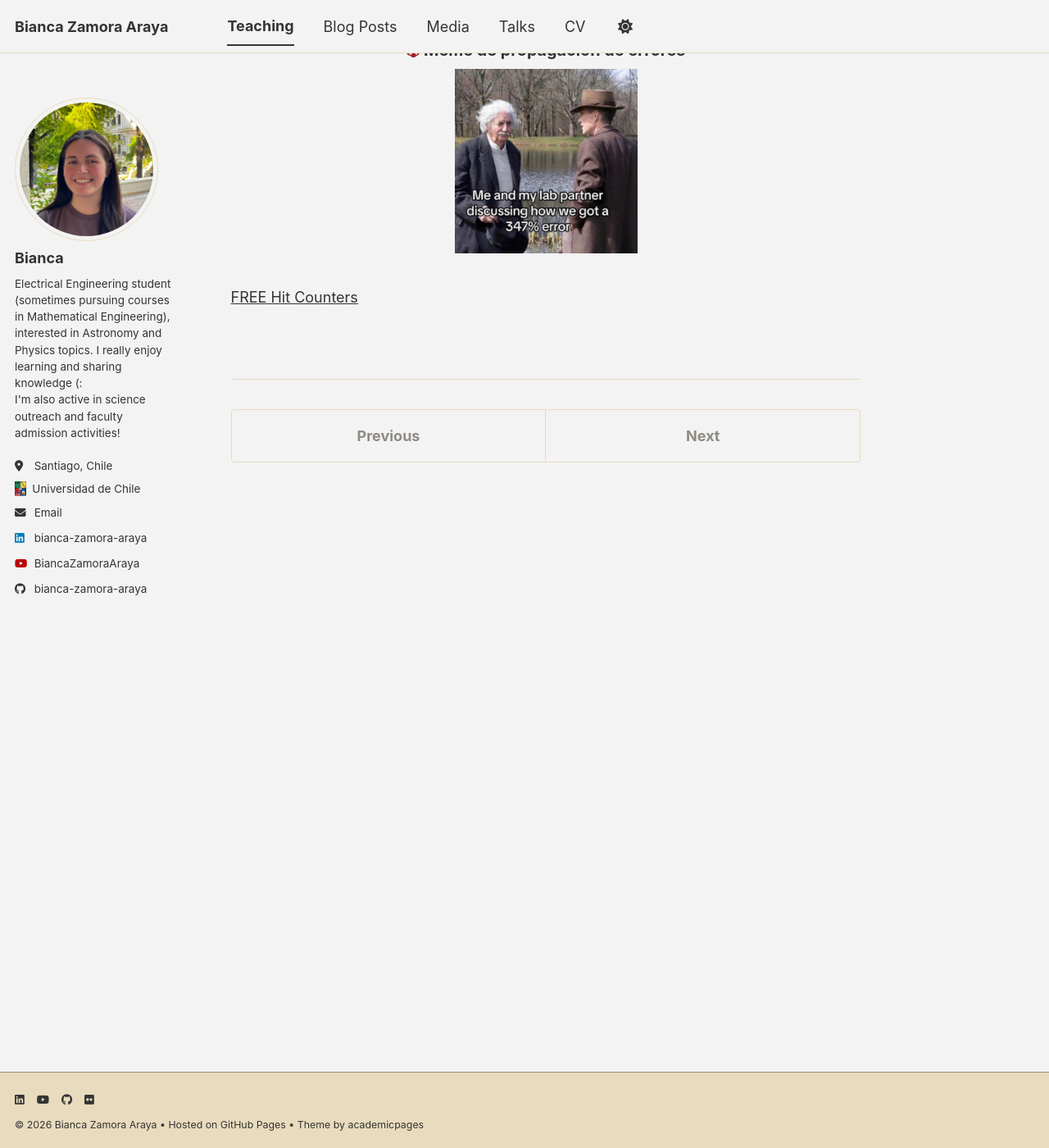
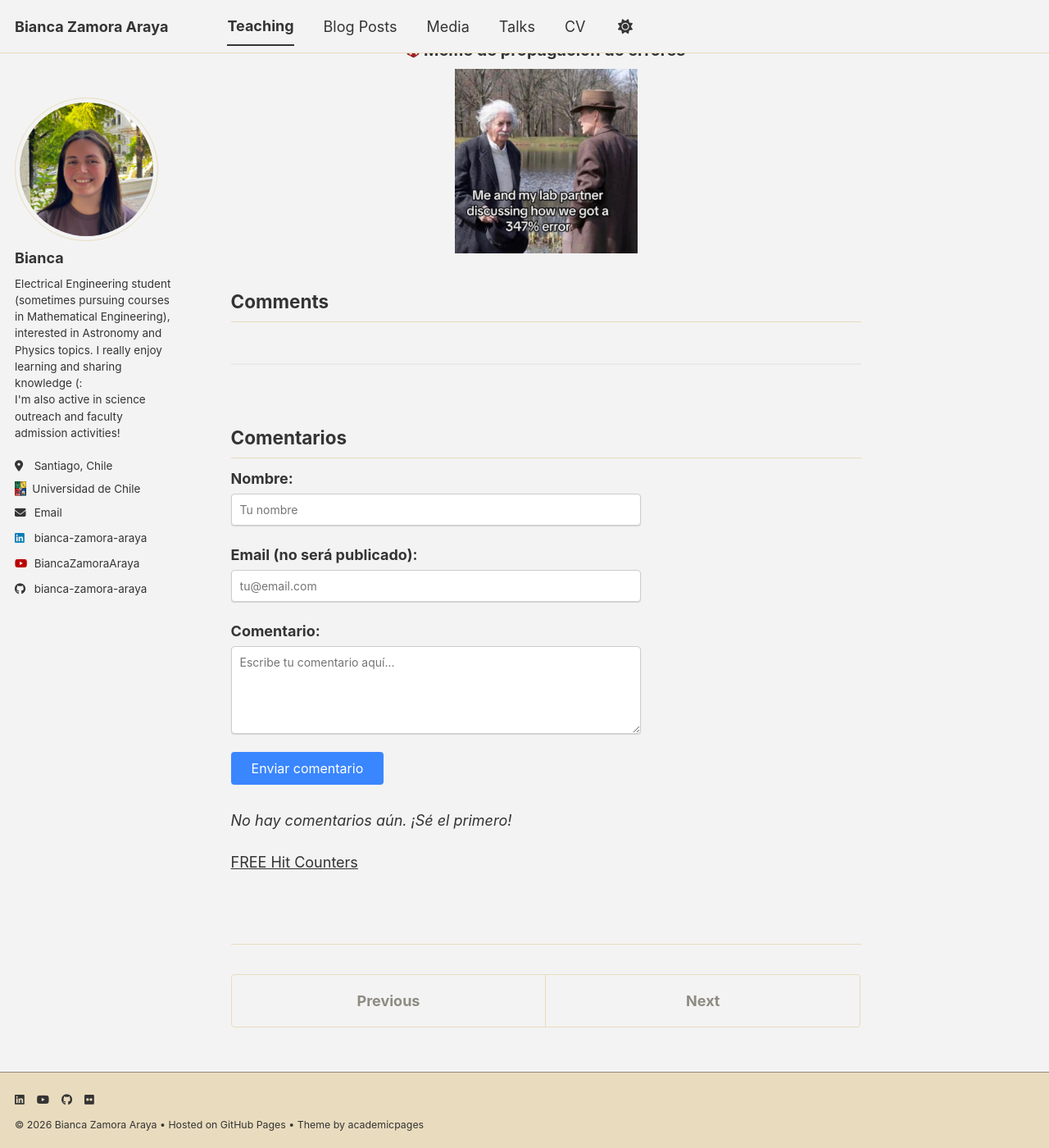
Before and after one commit to Bianca-Zamora-Araya/Bianca-Zamora-Araya.github.io, a Jekyll site: the page built from _teaching/2023-3_FI2003-1.md, in a window 1280 px wide and 1400 px high, scrolled down 3168 px. Shown: the whole window at 82% size. Built offline with Jekyll 4.4.1, drawn with Linux system fonts in a browser that asks for light colours; a style sheet for code colours, icons or effects is not loaded.

Commit message:
Update 2023-3_FI2003-1.md

```diff
--- a/_teaching/2023-3_FI2003-1.md
+++ b/_teaching/2023-3_FI2003-1.md
@@ -151,5 +151,118 @@ Laugh Material
   </div>
 </div>
 
+Comments
+---
+<!-- Sección de comentarios con Staticman -->
+<section class="comments">
+  <h2>Comentarios</h2>
+
+  <!-- Formulario para enviar comentario -->
+  <form id="comment-form" class="comment-form" method="POST" action="https://staticman3.herokuapp.com/v3/entry/github/bianca-zamora-araya/bianca-zamora-araya.github.io/main/comments">
+    <div class="form-group">
+      <label for="comment-name">Nombre:</label>
+      <input type="text" id="comment-name" name="fields[name]" placeholder="Tu nombre" required>
+    </div>
+
+    <div class="form-group">
+      <label for="comment-email">Email (no será publicado):</label>
+      <input type="email" id="comment-email" name="fields[email]" placeholder="tu@email.com" required>
+    </div>
+
+    <div class="form-group">
+      <label for="comment-message">Comentario:</label>
+      <textarea id="comment-message" name="fields[message]" rows="5" placeholder="Escribe tu comentario aquí..." required></textarea>
+    </div>
+
+    <button type="submit" class="btn-submit">Enviar comentario</button>
+  </form>
+
+  <!-- Lista de comentarios existentes -->
+  <div class="comment-list">
+    {% if site.data.comments[page.slug] %}
+      {% for comment in site.data.comments[page.slug] %}
+        <div class="comment-item">
+          <div class="comment-meta">
+            <strong>{{ comment.name }}</strong>
+            <span class="comment-date">- {{ comment.date | date: "%d/%m/%Y" }}</span>
+          </div>
+          <div class="comment-body">
+            {{ comment.message | markdownify }}
+          </div>
+        </div>
+      {% endfor %}
+    {% else %}
+      <p><em>No hay comentarios aún. ¡Sé el primero!</em></p>
+    {% endif %}
+  </div>
+</section>
+
+<style>
+.comments {
+  margin-top: 50px;
+  padding-top: 30px;
+  border-top: 2px solid #eaeaea;
+}
+
+.comment-form {
+  margin-bottom: 30px;
+}
+
+.form-group {
+  margin-bottom: 15px;
+}
+
+.form-group label {
+  display: block;
+  font-weight: bold;
+  margin-bottom: 5px;
+}
+
+.form-group input,
+.form-group textarea {
+  width: 100%;
+  max-width: 500px;
+  padding: 10px;
+  border: 1px solid #ccc;
+  border-radius: 4px;
+  font-size: 14px;
+}
+
+.btn-submit {
+  background-color: #3a86ff;
+  color: white;
+  border: none;
+  padding: 10px 25px;
+  border-radius: 4px;
+  cursor: pointer;
+  font-size: 16px;
+}
+
+.btn-submit:hover {
+  background-color: #2667cc;
+}
+
+.comment-item {
+  margin-bottom: 20px;
+  padding: 15px;
+  background-color: #f8f9fa;
+  border-radius: 4px;
+  border-left: 4px solid #3a86ff;
+}
+
+.comment-meta {
+  margin-bottom: 8px;
+}
+
+.comment-date {
+  color: #666;
+  font-size: 0.9em;
+}
+
+.comment-body {
+  font-size: 0.95em;
+}
+</style>
+
 <a href='https://free-hit-counters.net/'>FREE Hit Counters</a> <script type='text/javascript' src='https://www.freevisitorcounters.com/auth.php?id=3445016862b1cd7a22196becbaffa68a039bab01'></script>
 <script type="text/javascript" src="https://www.freevisitorcounters.com/en/home/counter/1604904/t/5"></script>
```
